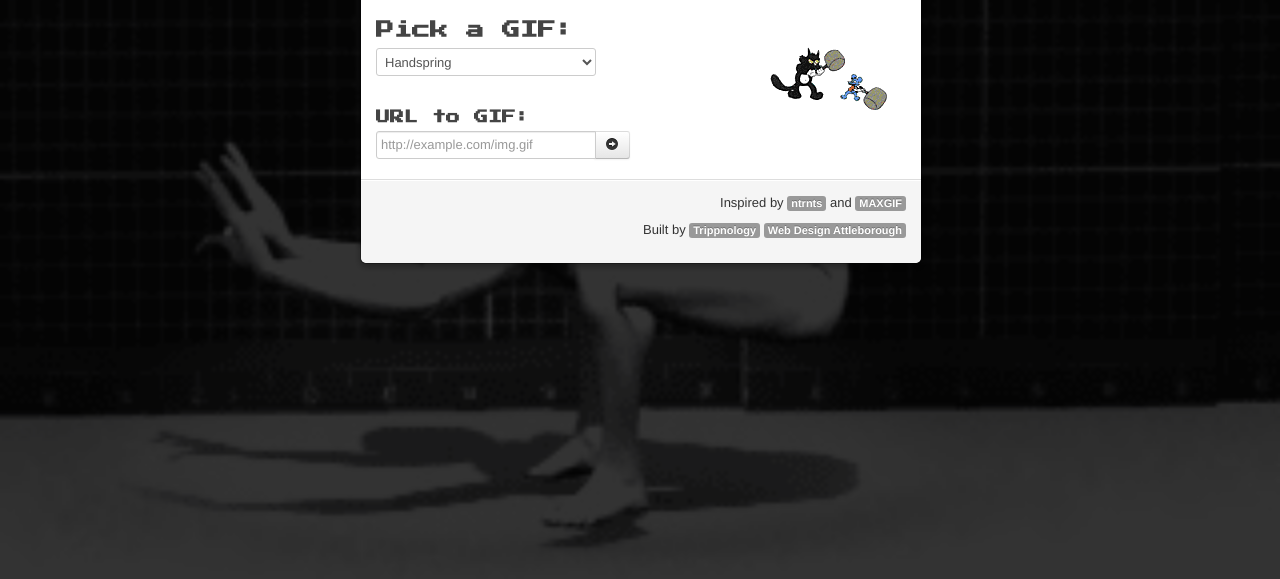
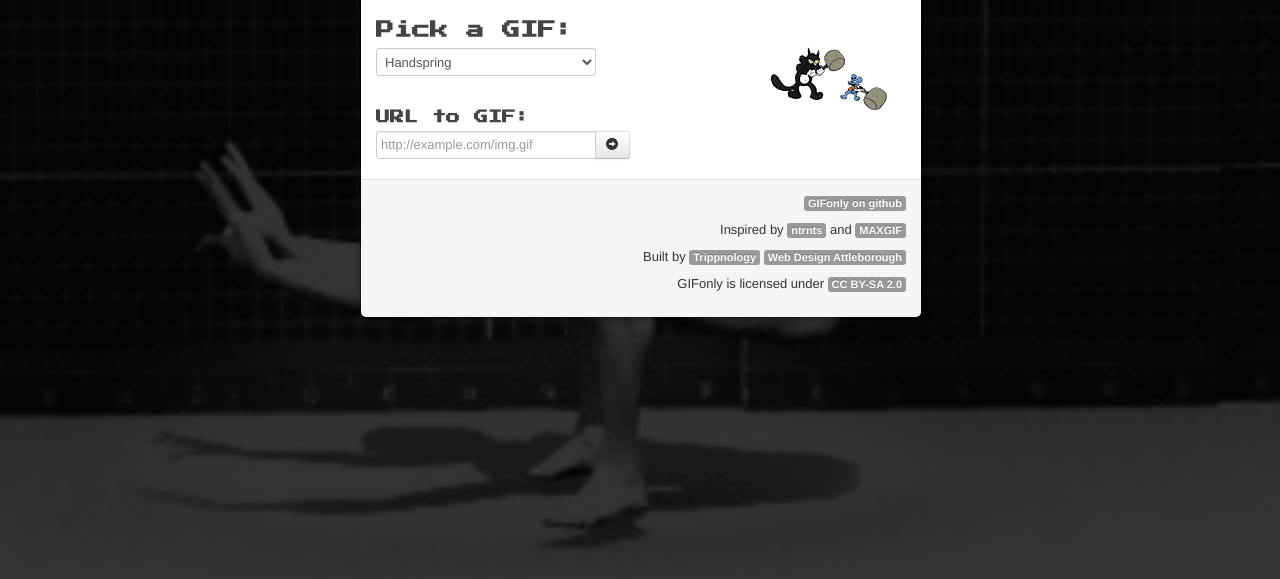
Before and after one commit to Trippnology/GIFonly, a plain HTML site: page index.html in a window 1280 px wide. Both pictures are taken after a click on the link "Controls". Shown: the part 221-800 px from the top of the page. Drawn offline with nearby package versions, Linux system fonts and the light colour scheme.

Commit message:
Updated license info

```diff
--- a/index.html
+++ b/index.html
@@ -95,8 +95,10 @@
 				</form>
 		    </div>
 		    <div class="modal-footer">
+				<p><a href="https://github.com/Trippnology/GIFonly" class="label" target="_blank">GIFonly on github</a></p>
 				<p>Inspired by <a href="http://ntrnts.com/" target="_blank" class="label">ntrnts</a> and <a href="http://maxgif.com/" target="_blank" class="label">MAXGIF</a></p>
 				<p>Built by <a href="http://www.trippnology.com/" title="Web Design | SEO | IT Support" class="label">Trippnology</a> <a href="http://www.trippnology.com/web-design-attleborough.asp" title="Web Design Attleborough" class="label">Web Design Attleborough</a></p>
+				<p>GIFonly is licensed under <a href="https://creativecommons.org/licenses/by-sa/2.0/uk/" target="_blank" class="label" rel="license">CC BY-SA 2.0</a></p>
 		    </div>
 	    </div>
 	</div>
```
Also changed, not shown: 1 other file.
